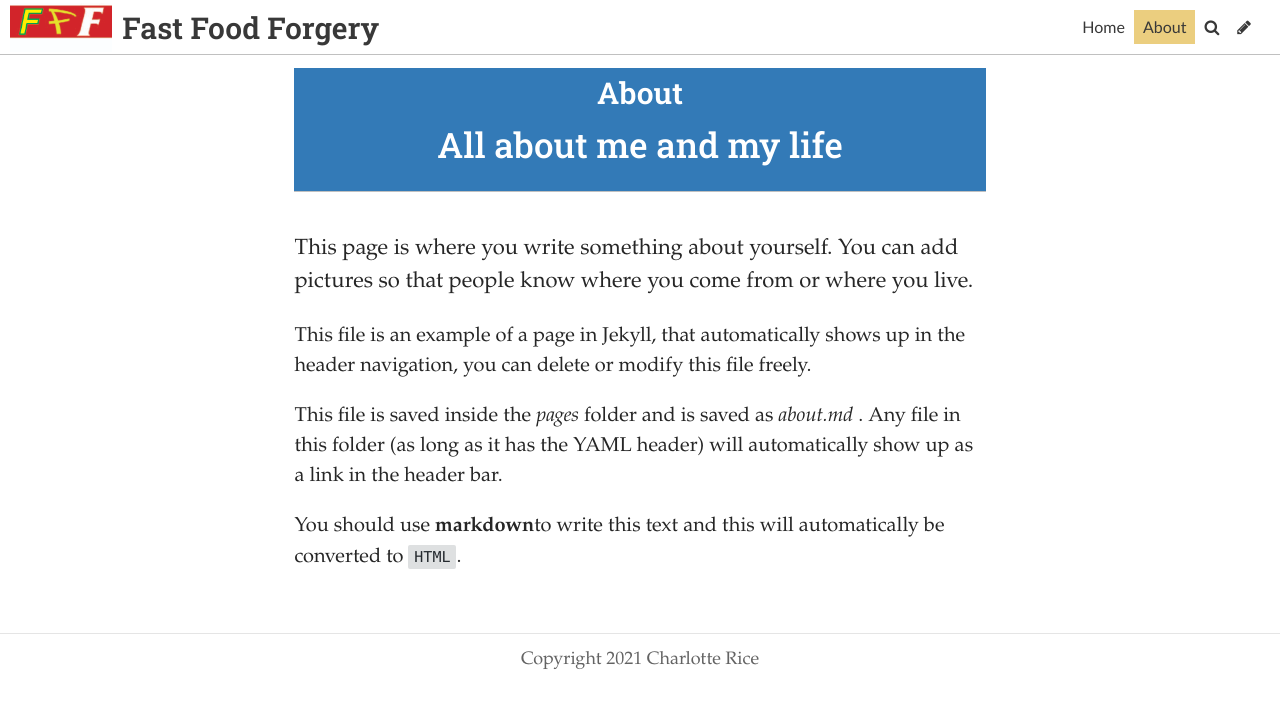
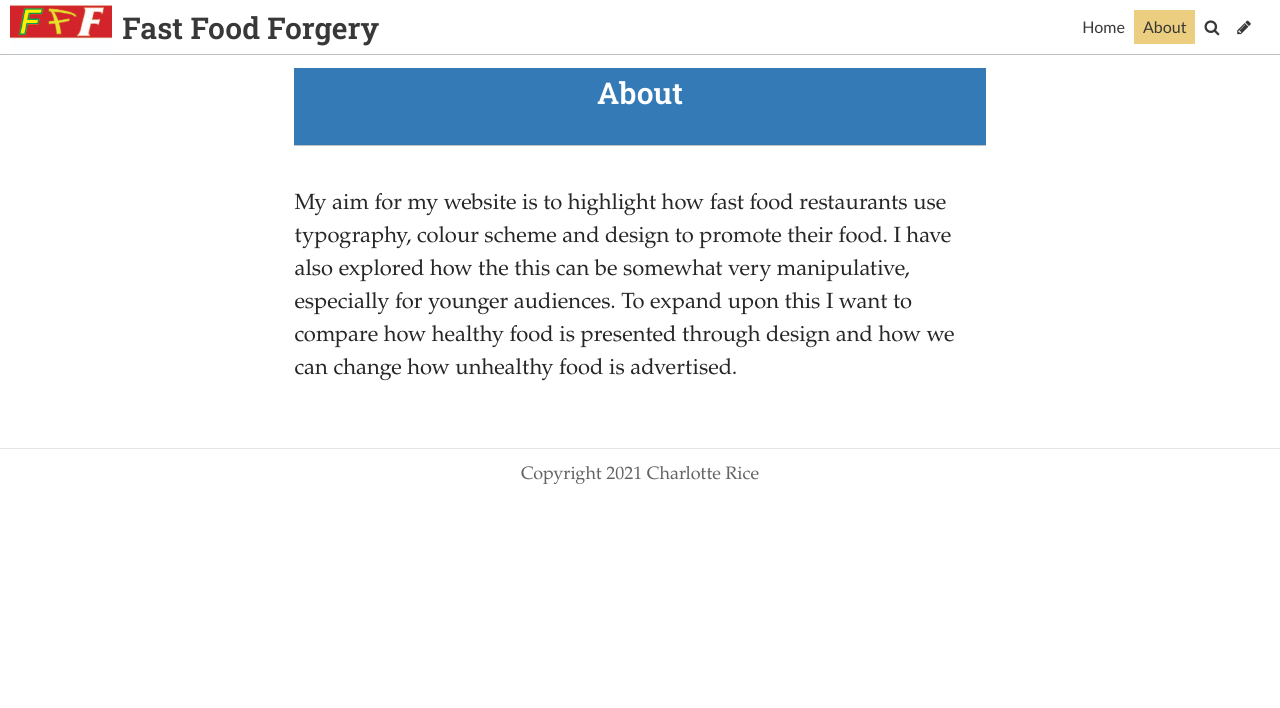
Before and after one commit to charlottericex/typofolder, a Jekyll site: the page built from pages/about.md, in a window 1280 px wide. Shown: the top 708 px of the page. Built offline with Jekyll 4.4.1, drawn with Linux system fonts in a browser that asks for light colours; some web fonts are replaced.

Commit message:
Update Page “about”

```diff
--- a/pages/about.md
+++ b/pages/about.md
@@ -1,20 +1,13 @@
 ---
 header_feature_image: /uploads/log.jpg
 title: About
-subtitle: All about me and my life
+subtitle: ""
 permalink: /about/
-date: 2020-06-29T15:36:12.231Z
+date: 2021-10-13T15:36:12.231Z
 layout: page
 published: true
 tags: null
 description: null
 show: true
 ---
-
-This page is where you write something about yourself. You can add pictures so that people know where you come from or where you live.
-
-This file is an example of a page in Jekyll, that automatically shows up in the header navigation, you can delete or modify this file freely.
-
-This file is saved inside the _pages_ folder and is saved as _about.md_ . Any file in this folder (as long as it has  the YAML header) will automatically show up as a link in the header bar.
-
-You should use **markdown**to write this text and this will automatically be converted to `HTML`.
+My aim for my website is to highlight how fast food restaurants use typography, colour scheme and design to promote their food. I have also explored how the this can be somewhat very manipulative, especially for younger audiences. To expand upon this I want to compare how healthy food is presented through design and how we can change how unhealthy food is advertised.
```
